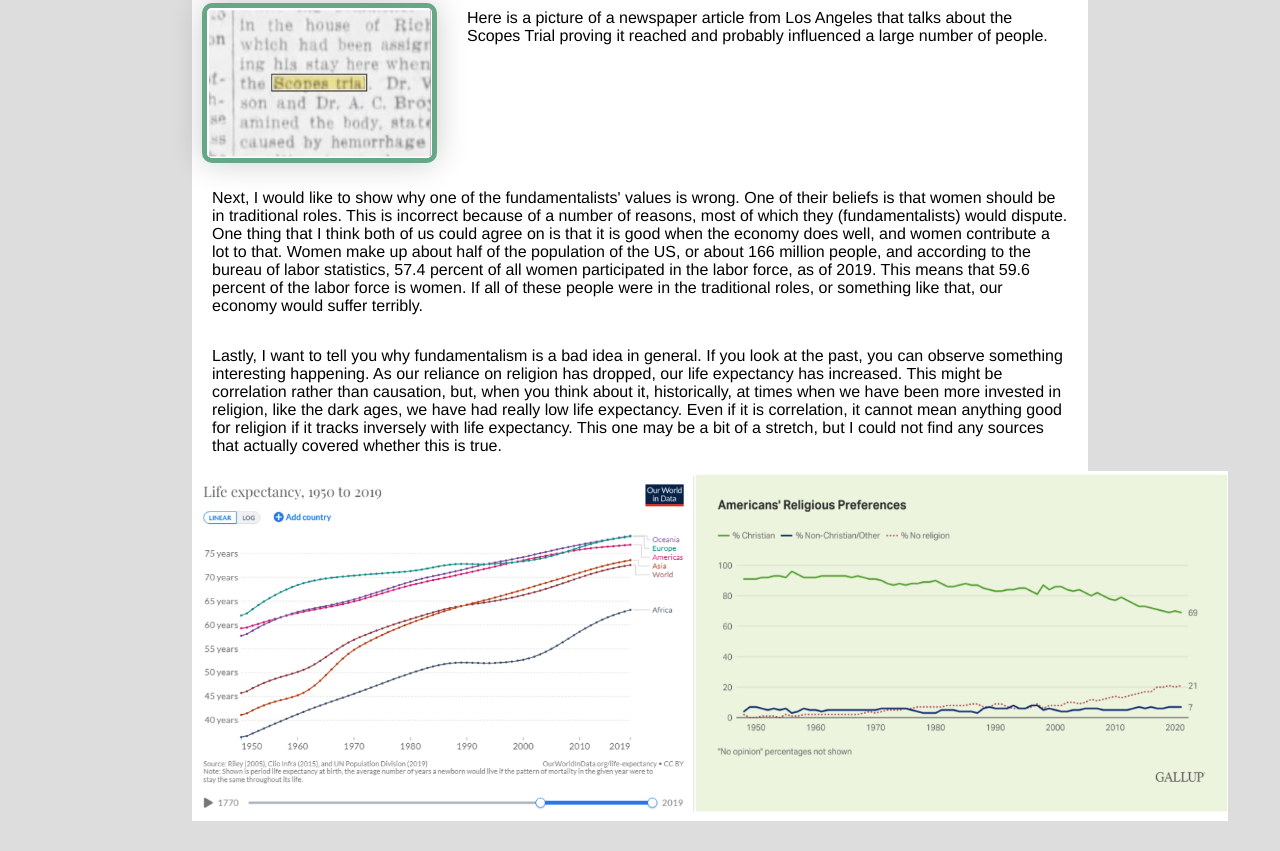
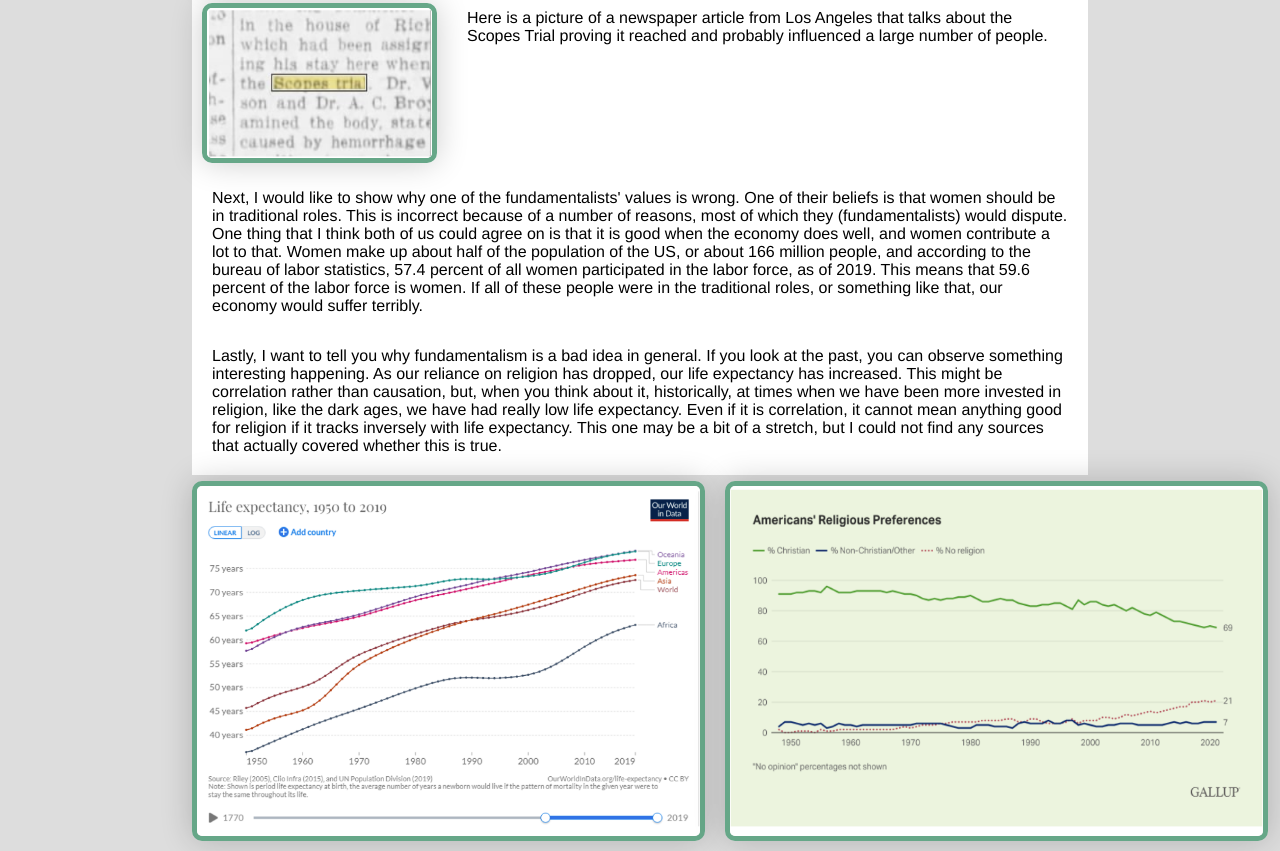
Before and after one commit to ArrivedGoose/Social-Studies-Project, a plain HTML site: page index.html in a window 1280 px wide. Shown: the part 595-1446 px from the top of the page. Before the commit the page ends 1416 px from the top, so only its background shows below. Drawn offline with Linux system fonts and the light colour scheme.

Commit message:
did thing

```diff
--- a/index.html
+++ b/index.html
@@ -18,7 +18,7 @@
         <p>Next, I would like to show why one of the fundamentalists' values is wrong. One of their beliefs is that women should be in traditional roles. This is incorrect because of a number of reasons, most of which they (fundamentalists) would dispute. One thing that I think both of us could agree on is that it is good when the economy does well, and women contribute a lot to that. Women make up about half of the population of the US, or about 166 million people, and according to the bureau of labor statistics, 57.4 percent of all women participated in the labor force, as of 2019. This means that 59.6 percent of the labor force is women. If all of these people were in the traditional roles, or something like that, our economy would suffer terribly.</p>
         <p>Lastly, I want to tell you why fundamentalism is a bad idea in general. If you look at the past, you can observe something interesting happening. As our reliance on religion has dropped, our life expectancy has increased. This might be correlation rather than causation, but, when you think about it, historically, at times when we have been more invested in religion, like the dark ages, we have had really low life expectancy. Even if it is correlation, it cannot mean anything good for religion if it tracks inversely with life expectancy. This one may be a bit of a stretch, but I could not find any sources that actually covered whether this is true.</p>
         <div class="img-and-text">
-            <img src="Screenshot 2022-03-21 10.12.04 AM.png" height="350" width="533"> <img src="Screenshot 2022-03-21 10.16.18 AM.png" height="350" width="533">
+            <img style="margin-left: 0px;" class="img" src="Screenshot 2022-03-21 10.12.04 AM.png" height="350" width="533"> <img class="img" src="Screenshot 2022-03-21 10.16.18 AM.png" height="350" width="533">
         </div>
     </div>
 </body>
```
